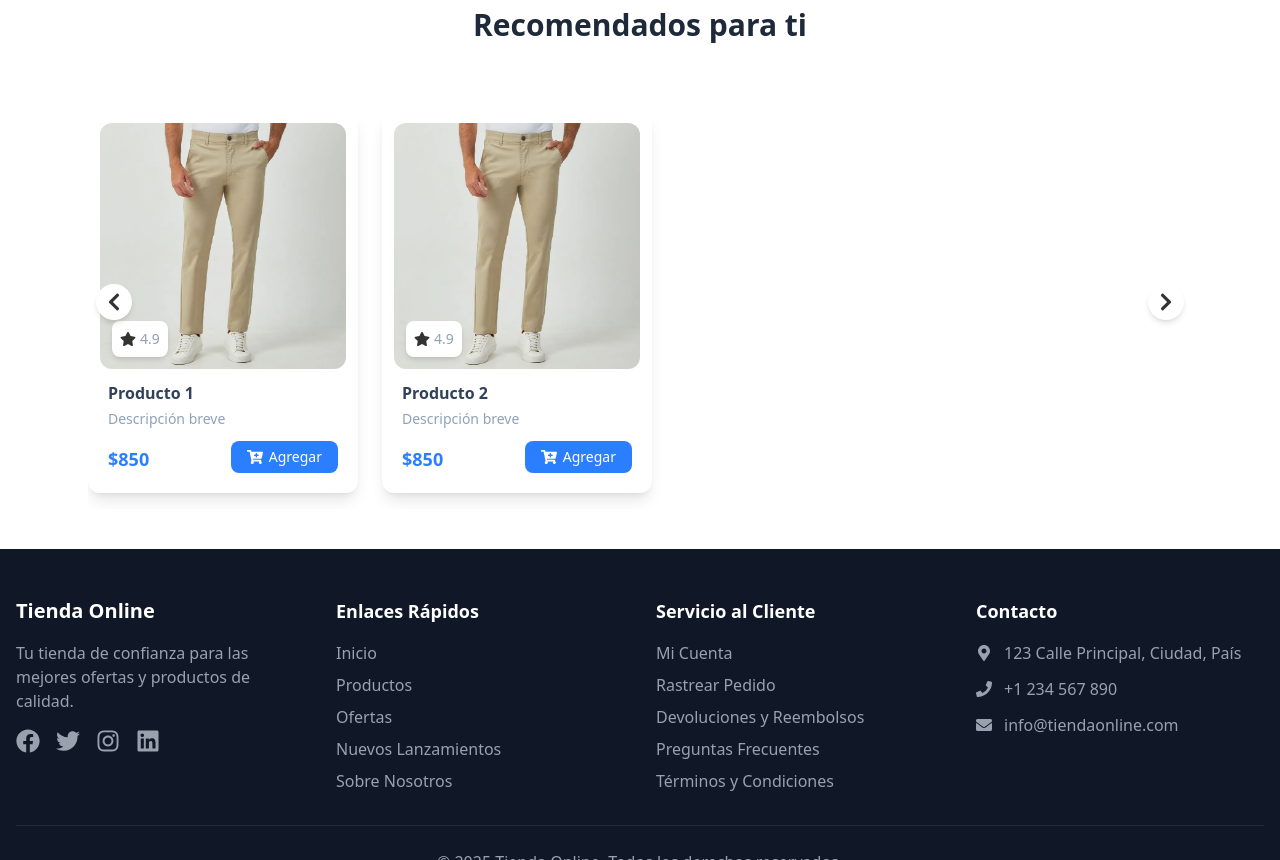
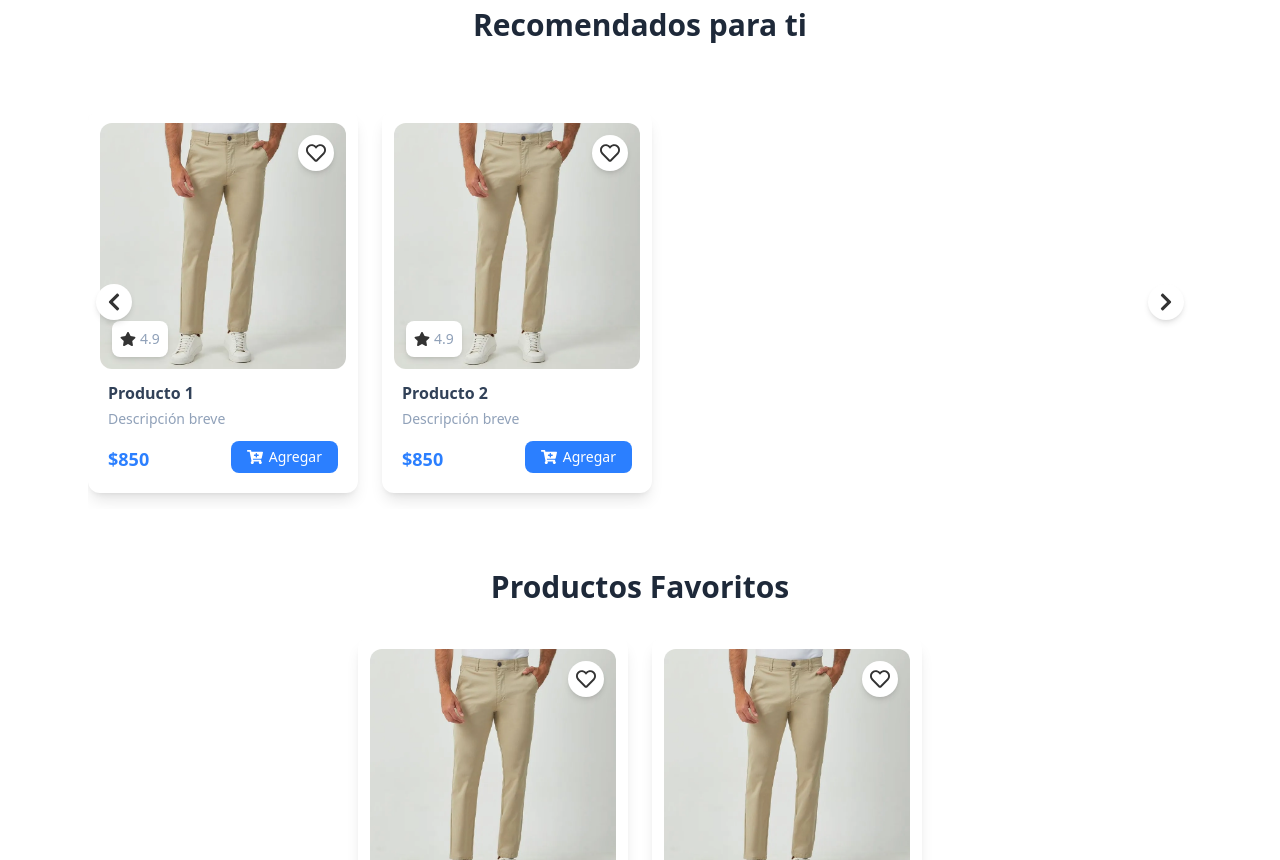
Before and after one commit to RenzoAybar/WebProject, a React (Vite) app: page / in a window 1280 px wide. Shown: the part 1940-2800 px from the top of the page. Built offline with nearby package versions, Linux system fonts and the light colour scheme.

Commit message:
creacion del sistema de favoritos

```diff
--- /dev/null
+++ b/src/components/FavoriteProducts.tsx
@@ -0,0 +1,78 @@
+import { FaHeart, FaRegHeart } from "react-icons/fa";
+import { useState, useEffect } from "react";
+
+interface FavoriteProductsProps {
+    searchTerm: string;
+}
+
+interface Producto {
+    nombre: string;
+    descripcion: string;
+    precio: number;
+    imagen: string;
+    rating: number;
+}
+
+const productos: Producto[] = [
+    { nombre: "Producto 1", descripcion: "Descripción breve", precio: 850, imagen: "/products/pantalon1.png", rating: 4.9 },
+    { nombre: "Producto 2", descripcion: "Descripción breve", precio: 850, imagen: "/products/pantalon1.png", rating: 4.9 },
+];
+
+export const FavoriteProducts: React.FC<FavoriteProductsProps> = ({ searchTerm }) => {
+    const [favorites, setFavorites] = useState<number[]>([]);
+
+    // Cargar favoritos guardados en localStorage
+    useEffect(() => {
+        const savedFavorites = localStorage.getItem('favorites');
+        if (savedFavorites) {
+            setFavorites(JSON.parse(savedFavorites));
+        }
+    }, []);
+
+    const toggleFavorite = (productId: number) => {
+        const updatedFavorites = favorites.includes(productId)
+            ? favorites.filter(id => id !== productId)
+            : [...favorites, productId];
+
+        setFavorites(updatedFavorites);
+        localStorage.setItem('favorites', JSON.stringify(updatedFavorites));
+    };
+
+    const isFavorite = (productId: number) => favorites.includes(productId);
+
+    return (
+        <div className="py-5">
+            <h1 className="text-center text-3xl font-bold text-gray-800 mb-8">
+                Productos Favoritos
+            </h1>
+            <div className="flex flex-wrap justify-center gap-6">
+                {productos
+                    .filter(producto =>
+                        producto.nombre.toLowerCase().includes(searchTerm.toLowerCase())
+                    )
+                    .map((producto, idx) => (
+                        <article key={idx} className="w-[270px] flex-shrink-0 rounded-xl bg-white p-3 shadow-lg transition hover:scale-105 hover:shadow-xl">
+                            <div className="relative flex items-end overflow-hidden rounded-xl">
+                                <img src={producto.imagen} alt={producto.nombre} />
+                                <button
+                                    onClick={() => toggleFavorite(idx)}
+                                    className="absolute top-3 right-3 p-2 bg-white rounded-full shadow-md hover:bg-gray-200"
+                                >
+                                    {isFavorite(idx) ? (
+                                        <FaHeart size={20} color="red" />
+                                    ) : (
+                                        <FaRegHeart size={20} />
+                                    )}
+                                </button>
+                            </div>
+                            <div className="mt-2 p-2">
+                                <h2 className="text-slate-700 font-semibold">{producto.nombre}</h2>
+                                <p className="text-gray-600 text-sm">{producto.descripcion}</p>
+                                <p className="text-gray-800 font-semibold mt-2">${producto.precio}</p>
+                            </div>
+                        </article>
+                    ))}
+            </div>
+        </div>
+    );
+};
--- a/src/components/RecommendedProducts.tsx
+++ b/src/components/RecommendedProducts.tsx
@@ -1,17 +1,49 @@
-import { FaCartPlus, FaChevronLeft, FaChevronRight, FaStar } from "react-icons/fa";
-import { useRef } from "react";
+import { FaCartPlus, FaChevronLeft, FaChevronRight, FaStar, FaHeart, FaRegHeart } from "react-icons/fa";
+import { useRef, useState, useEffect } from "react";
 
 interface RecommendedProductsProps {
     searchTerm: string;
 }
 
-const productos = [
+interface Producto {
+    nombre: string;
+    descripcion: string;
+    precio: number;
+    imagen: string;
+    rating: number;
+}
+
+const productos: Producto[] = [
     { nombre: "Producto 1", descripcion: "Descripción breve", precio: 850, imagen: "/products/pantalon1.png", rating: 4.9 },
     { nombre: "Producto 2", descripcion: "Descripción breve", precio: 850, imagen: "/products/pantalon1.png", rating: 4.9 },
 ];
 
 export const RecommendedProducts: React.FC<RecommendedProductsProps> = ({ searchTerm }) => {
     const scrollRef = useRef<HTMLDivElement>(null);
+    const [favorites, setFavorites] = useState<number[]>([]);
+
+    // Cargar favoritos guardados en localStorage
+    useEffect(() => {
+        const savedFavorites = localStorage.getItem('favorites');
+        if (savedFavorites) {
+            setFavorites(JSON.parse(savedFavorites));
+        }
+    }, []);
+
+    const toggleFavorite = (productId: number) => {
+        const updatedFavorites = favorites.includes(productId)
+            ? favorites.filter(id => id !== productId)
+            : [...favorites, productId];
+
+        setFavorites(updatedFavorites);
+        localStorage.setItem('favorites', JSON.stringify(updatedFavorites));
+    };
+
+    const isFavorite = (productId: number) => favorites.includes(productId);
+
+    const productosFiltrados = productos.filter(producto =>
+        producto.nombre.toLowerCase().includes(searchTerm.toLowerCase())
+    );
 
     const scrollLeft = () => {
         scrollRef.current?.scrollBy({ left: -320, behavior: "smooth" });
@@ -20,10 +52,6 @@ export const RecommendedProducts: React.FC<RecommendedProductsProps> = ({ search
     const scrollRight = () => {
         scrollRef.current?.scrollBy({ left: 320, behavior: "smooth" });
     };
-
-    const productosFiltrados = productos.filter(producto =>
-        producto.nombre.toLowerCase().includes(searchTerm.toLowerCase())
-    );
 
     return (
         <div className="py-5">
@@ -41,11 +69,21 @@ export const RecommendedProducts: React.FC<RecommendedProductsProps> = ({ search
                                 <article key={idx} className="w-[270px] flex-shrink-0 rounded-xl bg-white p-3 shadow-lg transition hover:scale-105 hover:shadow-xl">
                                     <a href="#">
                                         <div className="relative flex items-end overflow-hidden rounded-xl">
-                                            <img src={producto.imagen} alt="Product" />
+                                            <img src={producto.imagen} alt={producto.nombre} />
                                             <div className="absolute bottom-3 left-3 inline-flex items-center rounded-lg bg-white p-2 shadow-md">
                                                 <FaStar />
                                                 <span className="ml-1 text-sm text-slate-400">{producto.rating}</span>
                                             </div>
+                                            <button
+                                                onClick={() => toggleFavorite(idx)}
+                                                className="absolute top-3 right-3 p-2 bg-white rounded-full shadow-md hover:bg-gray-200"
+                                            >
+                                                {isFavorite(idx) ? (
+                                                    <FaHeart size={20} color="red" />
+                                                ) : (
+                                                    <FaRegHeart size={20} />
+                                                )}
+                                            </button>
                                         </div>
                                         <div className="mt-1 p-2">
                                             <h2 className="text-slate-700 font-semibold">{producto.nombre}</h2>
--- a/src/pages/HomePage.tsx
+++ b/src/pages/HomePage.tsx
@@ -4,6 +4,7 @@ import { useEffect, useState } from "react"
 import { FeaturedProducts } from "../components/FeaturedProducts"
 import { RecommendedProducts } from "../components/RecommendedProducts"
 import { MainBrands } from "../components/MainBrands"
+import { FavoriteProducts } from "../components/FavoriteProducts"
 import { useOutletContext } from "react-router-dom";
 
 export const HomePage = () => {
@@ -28,8 +29,9 @@ export const HomePage = () => {
 
             <MainBrands/>
 
-            <FeaturedProducts searchTerm={searchTerm} /> {}
-            <RecommendedProducts searchTerm={searchTerm} /> {}
+            <FeaturedProducts searchTerm={searchTerm} />
+            <RecommendedProducts searchTerm={searchTerm} />
+            <FavoriteProducts searchTerm={searchTerm} />
             <Footer />
 
             {}
```
